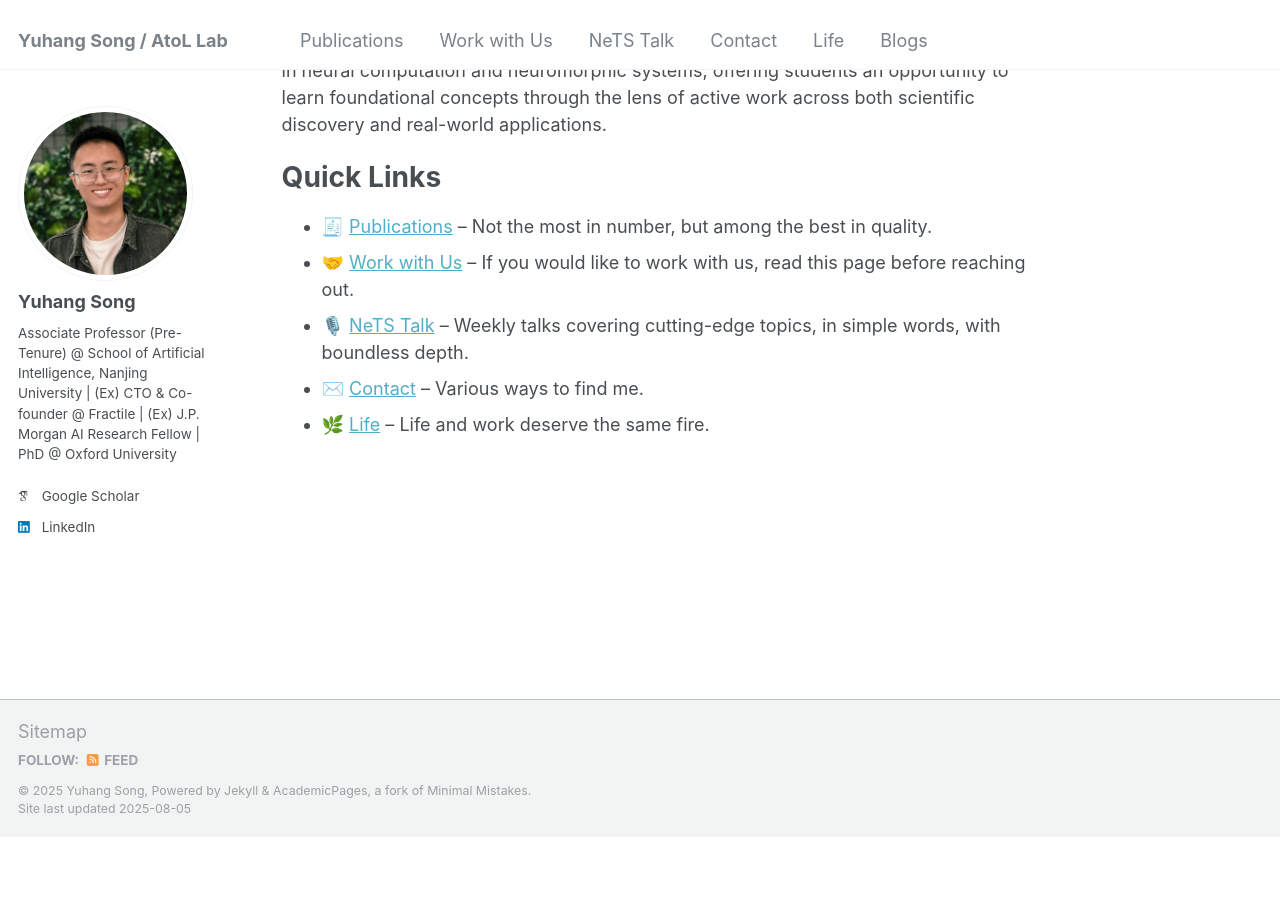
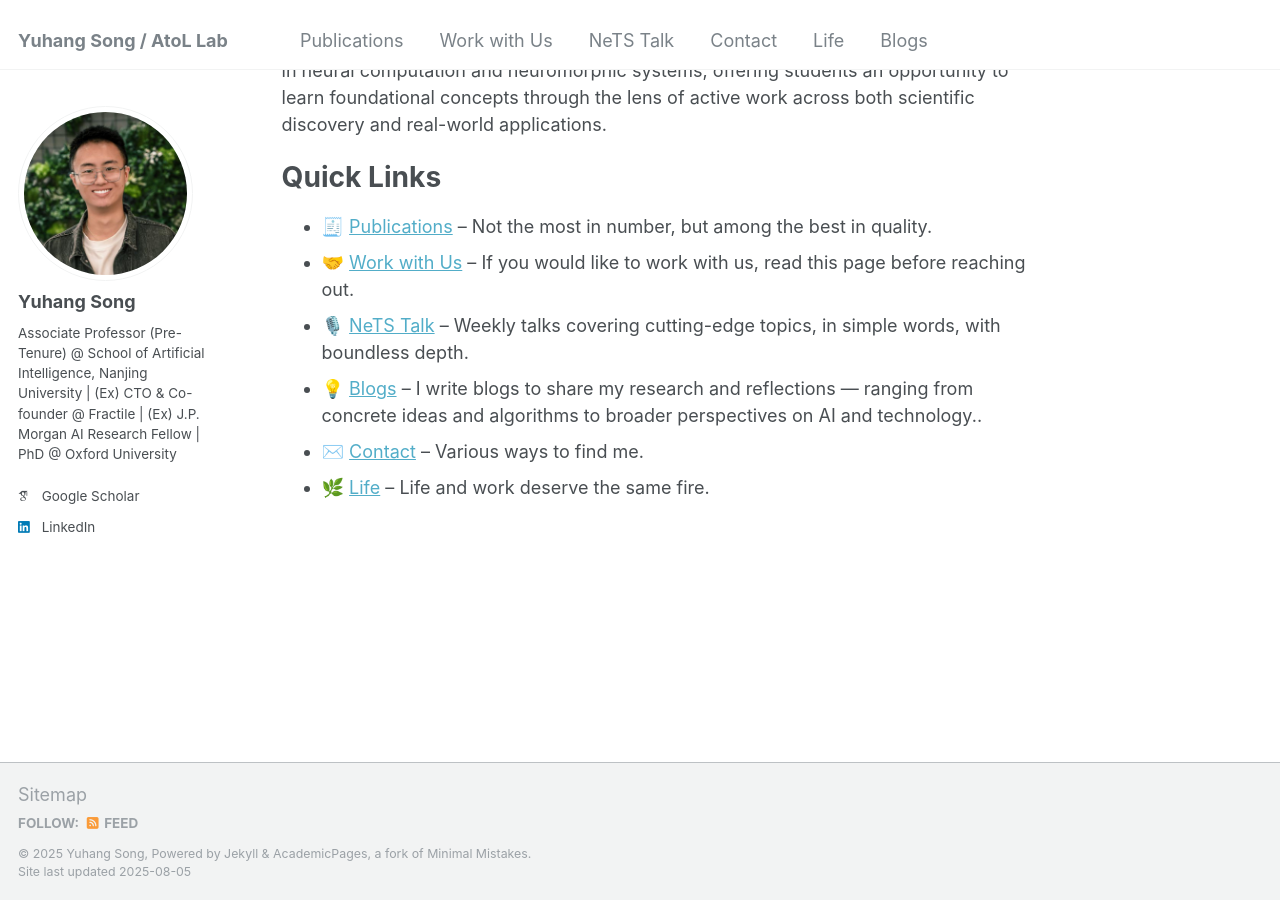
Before and after one commit to YuhangSong/YuhangSong.github.io, a Jekyll site: the page built from _pages/about.md, in a window 1280 px wide and 900 px high, scrolled down 1109 px. Built offline with Jekyll 4.4.1, drawn with Linux system fonts in a browser that asks for light colours; some web fonts are replaced; before the commit the page ends 1946 px from its top, so only the background shows below that.

Commit message:
update about.md and year-archive.html

```diff
--- a/_pages/about.md
+++ b/_pages/about.md
@@ -78,5 +78,6 @@ Starting from Fall 2026, I will be teaching two undergraduate courses: Introduct
 - 🧾 [Publications](https://yuhangsong.github.io/publications/) -- Not the most in number, but among the best in quality.
 - 🤝 [Work with Us](https://yuhangsong.github.io/work-with-us/) -- If you would like to work with us, read this page before reaching out.
 - 🎙️ [NeTS Talk](https://yuhangsong.github.io/NeTS-Talk/) -- Weekly talks covering cutting-edge topics, in simple words, with boundless depth.
+- 💡 [Blogs](https://yuhangsong.github.io/year-archive/) -- I write blogs to share my research and reflections — ranging from concrete ideas and algorithms to broader perspectives on AI and technology..
 - ✉️ [Contact](https://yuhangsong.github.io/contact/) -- Various ways to find me.
 - 🌿 [Life](https://yuhangsong.github.io/life/) -- Life and work deserve the same fire.
--- a/_pages/year-archive.html
+++ b/_pages/year-archive.html
@@ -1,11 +1,13 @@
 ---
 layout: archive
 permalink: /year-archive/
-title: "Blogs"
+title: "💡 Blogs"
 author_profile: true
 redirect_from:
   - /wordpress/blog-posts/
 ---
+
+I write blogs to share my research and reflections — ranging from concrete ideas and algorithms to broader perspectives on AI and technology.
 
 {% include base_path %}
 {% capture written_year %}'None'{% endcapture %}
```
